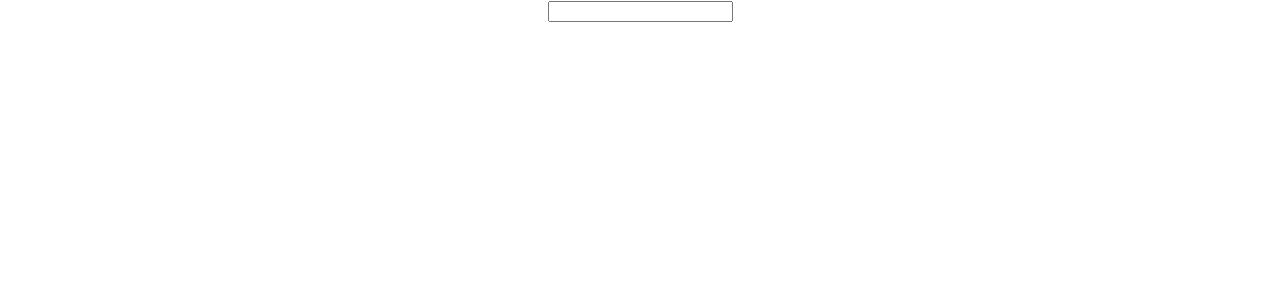
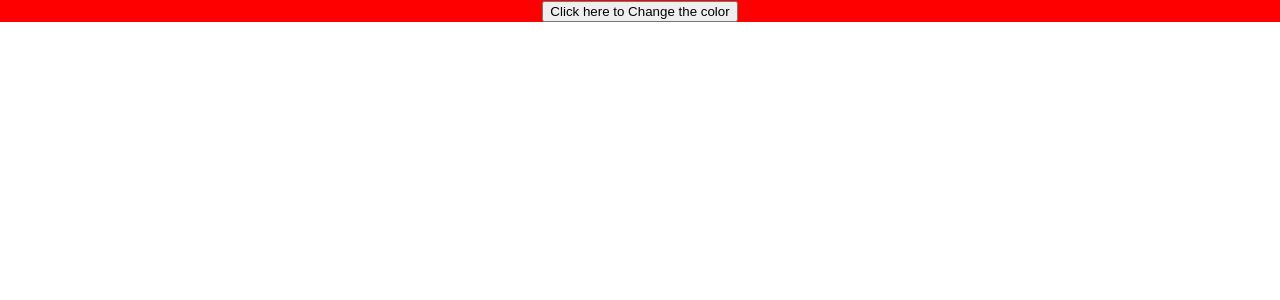
Before and after one commit to Pawan-Ambhore/React-Course, a React (Create React App) app: page / in a window 1280 px wide. Shown: the top 300 px of the page. Built offline with nearby package versions, Linux system fonts and the light colour scheme.

Commit message:
useState for hide and show and change color

```diff
--- a/src/App.js
+++ b/src/App.js
@@ -4,18 +4,20 @@ import {useState} from 'react'
 
 function App() {
 
-  const [inputValue , setInputValue] = useState("");
-
-  const handleInputChange = (event) => {
-    setInputValue(event.target.value);
-    console.log(inputValue);
-  }
+  // const [show , setShow] = useState(true);
+  const [pageColor, setPageColor] = useState("red");
 
   return (
     <>
-    <div className = 'App'>
-       <input type="text" onChange={handleInputChange}/>
-       <h1>{inputValue}</h1>
+    <div className = 'App' style={{backgroundColor: pageColor }}>
+       <button onClick={()=>{
+          // setShow(!show)
+          setPageColor(pageColor === "red" ? "blue" : "red")
+
+       }}>
+        Click here to Change the color
+       </button>
+      {/* {show && <h1>Hello world!</h1>} */}
     </div>
     </>
   );
```
